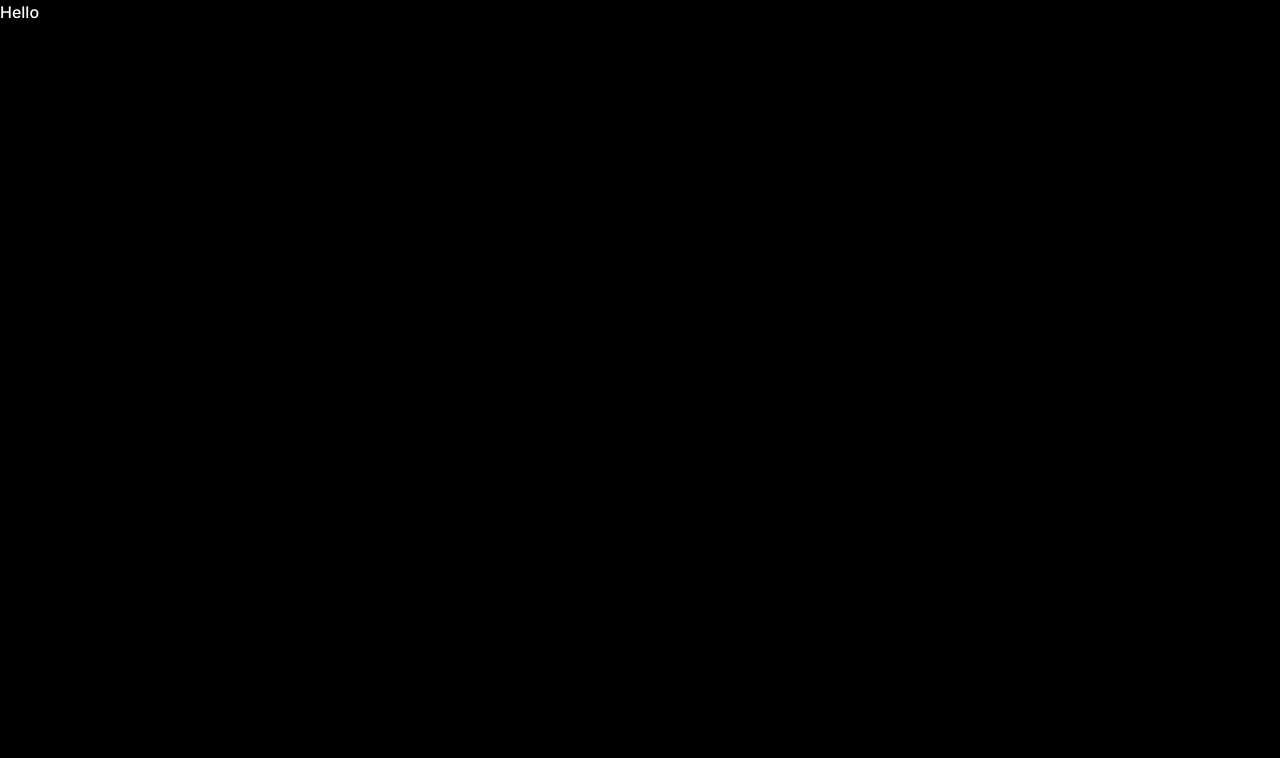
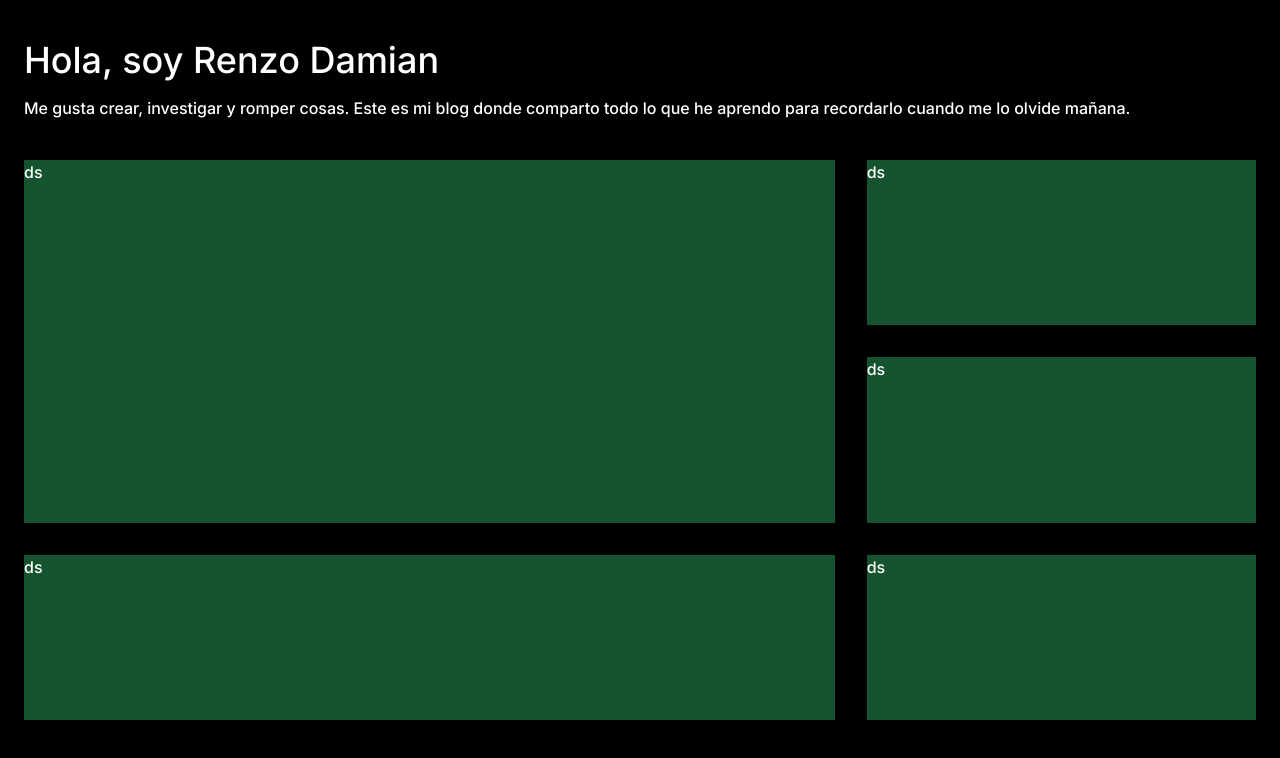
Before and after one commit to renzodamgo/portfoliov3, a Next.js app: page / in a window 1280 px wide. Shown: the top 758 px of the page. Built offline with nearby package versions, Linux system fonts and the light colour scheme.

Commit message:
add landing fake cards

```diff
--- a/src/components/landing.tsx
+++ b/src/components/landing.tsx
@@ -1,7 +1,37 @@
 export const Landing = () => {
 	return (
 		<div>
-			<div className="container mx-auto"> Hello</div>
+			<div className="container px-6 md:mx-auto">
+				<div className="grid gap-4">
+					<h1 className="mt-10 text-4xl">Hola, soy Renzo Damian</h1>
+					<p>
+						Me gusta crear, investigar y romper cosas. Este es mi blog donde
+						comparto todo lo que he aprendo para recordarlo cuando me lo olvide
+						mañana.
+					</p>
+				</div>
+			</div>
+			<section>
+				<div className="container mt-10 px-6 md:mx-auto">
+					<div className="grid h-[70vh] gap-8 md:grid-cols-3 md:grid-rows-3 ch:bg-green-900">
+						<div className="flex  md:col-span-2 md:row-span-2 md:h-[100%] md:w-full">
+							ds
+						</div>
+						<div className="flex  md:col-span-1 md:row-span-1 md:h-[100%] md:w-full">
+							ds
+						</div>
+						<div className="flex  md:col-span-1 md:row-span-1 md:h-[100%] md:w-full">
+							ds
+						</div>
+						<div className="flex  md:col-span-2 md:row-span-1 md:h-[100%] md:w-full">
+							ds
+						</div>
+						<div className="flex  md:col-span-1 md:row-span-1 md:h-[100%] md:w-full">
+							ds
+						</div>
+					</div>
+				</div>
+			</section>
 		</div>
 	);
 };
```
Also changed, not shown: src/data/mockblog.ts (added, +18 -0 lines).
